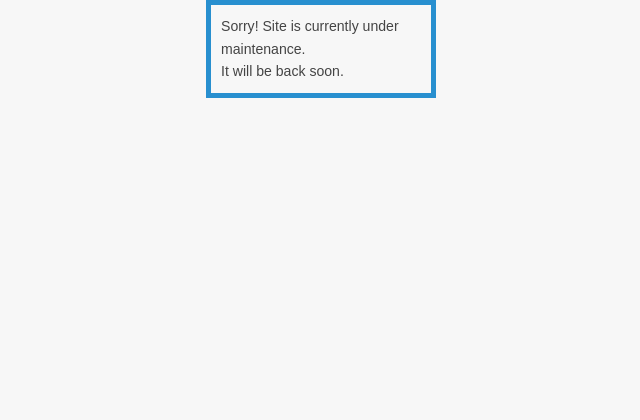
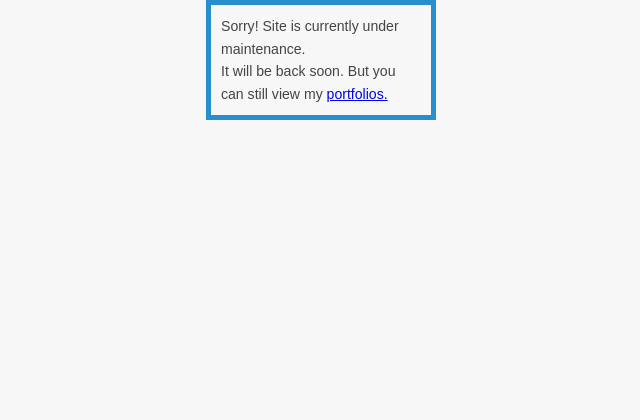
Before and after one commit to Trd-vandolph/vandolphreyes, a PHP site: page / in a window 1280 px wide. Shown: the part 120-540 px from the top of the page, without its empty margins (319-959 px from the left). Run offline with PHP 8.4, Linux system fonts and the light colour scheme; some libraries are stand-ins or nearby versions.

Commit message:
fix homepage

```diff
--- a/index.php
+++ b/index.php
@@ -26,10 +26,11 @@
 	</nav>
 </header>
 <section>
-	<div class="maintenance">
+	<p class="maintenance">
 		Sorry! Site is currently under maintenance. <br>
 		It will be back soon.
-	</div>
+		<span>But you can still view my <a href="portfolio/">portfolios.</span>
+	</p>
 </section>
 <footer>
 	<div class="fb-like-page">
--- a/portfolio/family-history/index.php
+++ b/portfolio/family-history/index.php
@@ -62,7 +62,7 @@
 				<span class="input-group-addon" id="basic-addon1">Password</span>
 				<input type="text" class="form-control" aria-describedby="basic-addon1">
 			</div>
-        	<button class="btn btn-lg btn-primary btn-block" type="submit">Sign in</button>
+        	<button class="btn btn-lg btn-primary btn-block" type="submit">Sign Up</button>
 
       </form>
 	</div>
```
